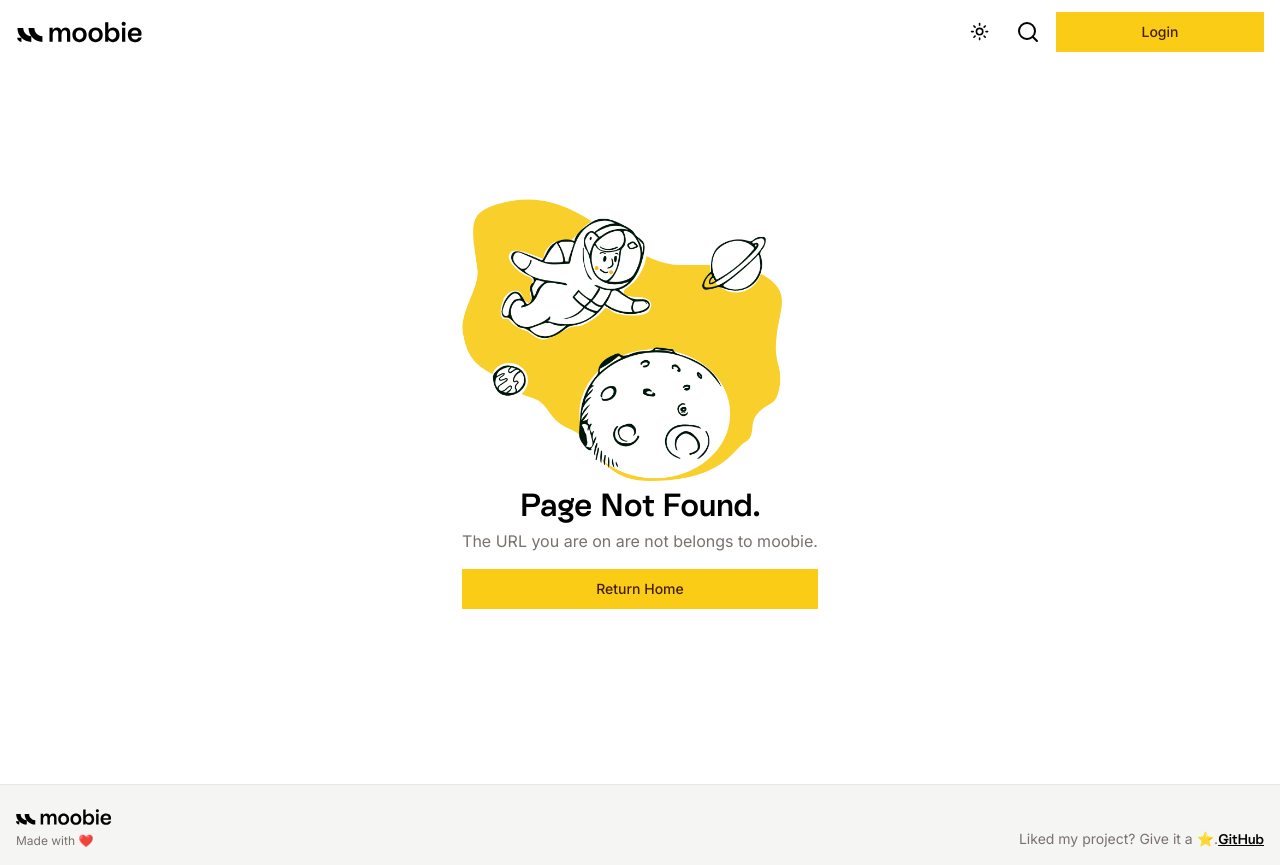
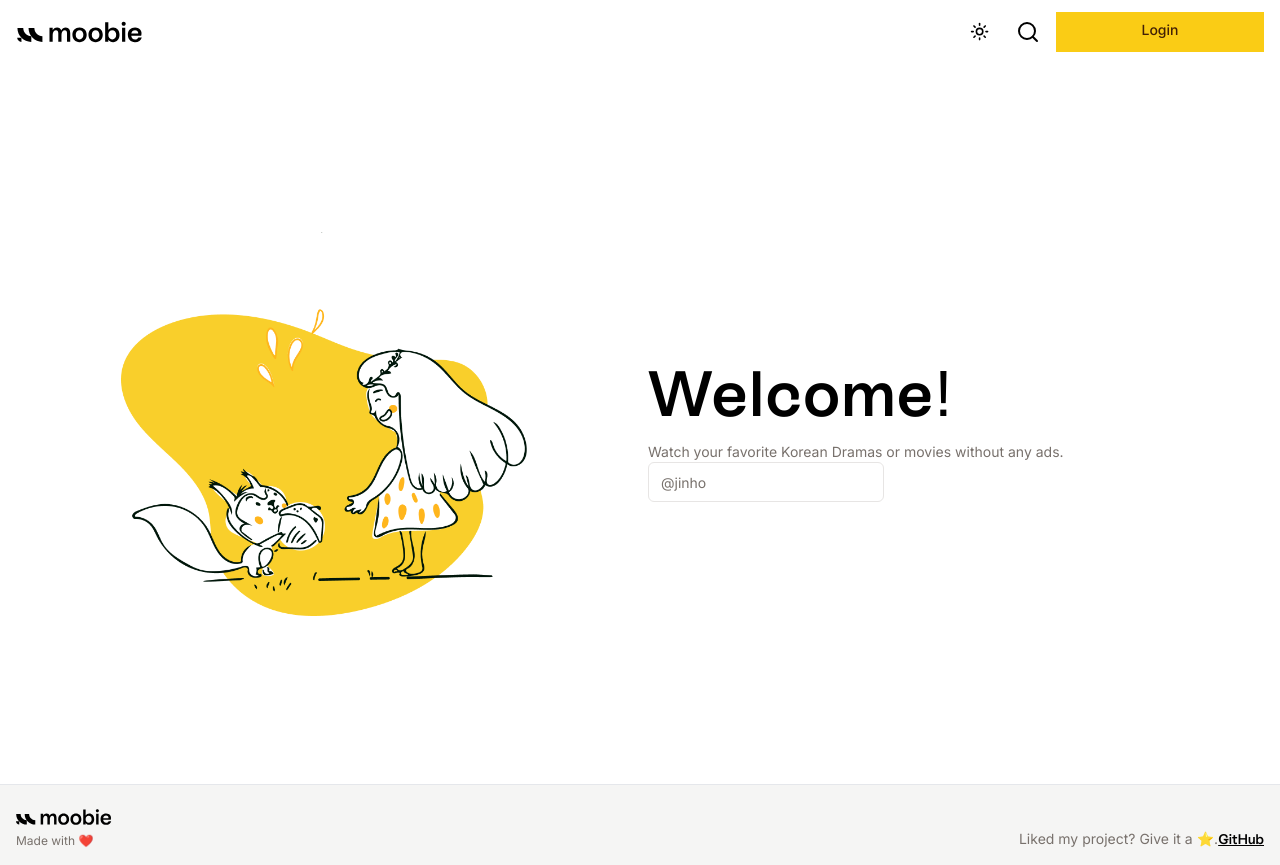
Before and after one commit to Zeddxx/moobie, a Next.js app: page /login in a window 1280 px wide. Before the commit this address had no page. Built offline with nearby package versions, Linux system fonts and the light colour scheme.

Commit message:
"fix: fixed SEO metadata OG image url."

```diff
--- /dev/null
+++ b/src/app/(authentication)/login/page.tsx
@@ -0,0 +1,22 @@
+import LoginForm from "@/components/auth/login-form";
+import CardWrapper from "@/components/card-wrapper";
+import MainWrapper from "@/components/containers/main-wrapper";
+import { Input } from "@/components/ui/input";
+import Image from "next/image";
+
+const LoginPage = () => {
+  return (
+    <section>
+      <MainWrapper className="px-4 h-[calc(100dvh-80px)]">
+        <CardWrapper
+          image="/assets/images/welcome.png"
+          heading="Welcome!"
+          description="Watch your favorite Korean Dramas or movies without any ads."
+        >
+          <LoginForm />
+        </CardWrapper>
+      </MainWrapper>
+    </section>
+  );
+};
+export default LoginPage;
--- a/src/app/(main)/home/loading.tsx
+++ b/src/app/(main)/home/loading.tsx
@@ -6,7 +6,7 @@ export default function loading() {
   return (
     <div className="">
       <MainWrapper>
-        <Skeleton className="min-h-80 max-h-[580px] h-[50vw] w-screen" />
+        <Skeleton className="min-h-80 max-h-[580px] h-[50vw] w-screen !rounded-none" />
 
         <div className="my-6 px-4">
           <h2 className="font-logo h3">Recently Updated</h2>
--- a/src/app/layout.tsx
+++ b/src/app/layout.tsx
@@ -46,6 +46,8 @@ export default function RootLayout({
         <ThemeProvider>
           <MainNavbar />
           <main className="min-h-[calc(100dvh-80px)] h-full">{children}</main>
+
+          {/* MAIN FOOTER */}
           <footer>
             <Footer />
           </footer>
--- /dev/null
+++ b/src/components/auth/login-form.tsx
@@ -0,0 +1,10 @@
+import { Input } from "../ui/input";
+
+const LoginForm = () => {
+  return (
+    <div className="max-w-sm w-full">
+      <Input placeholder="@jinho" />
+    </div>
+  );
+};
+export default LoginForm;
--- /dev/null
+++ b/src/components/card-wrapper.tsx
@@ -0,0 +1,41 @@
+import Image from "next/image";
+
+interface CardWrapperProps {
+  children: React.ReactNode;
+  heading: string;
+  description: string;
+  image: string;
+}
+
+const CardWrapper = ({
+  children,
+  description,
+  heading,
+  image,
+}: CardWrapperProps) => {
+  return (
+    <div className="grid grid-cols-1 lg:grid-cols-2 w-full h-full gap-x-4">
+      <div className="w-full hidden lg:flex h-full items-center justify-center">
+        <div className="relative h-96 w-full">
+          <Image
+            src={image}
+            alt="Welcoming user with cat and a small girl"
+            fill
+            className="object-contain h-full w-full"
+          />
+        </div>
+      </div>
+      <div className="flex flex-col items-center w-full lg:items-start justify-center">
+        <div className="">
+          <h1 className="text-[clamp(3rem,6vw,4rem)] font-logo tracking-wide">
+            {heading}
+          </h1>
+          <p className="text-muted-foreground text-sm">{description}</p>
+        </div>
+
+        <div className="">{children}</div>
+      </div>
+    </div>
+  );
+};
+export default CardWrapper;
--- a/src/components/navbars/main-navbar.tsx
+++ b/src/components/navbars/main-navbar.tsx
@@ -4,7 +4,7 @@ import Link from "next/link";
 
 import MainWrapper from "@/components/containers/main-wrapper";
 import { Icons } from "@/components/icons";
-import { Button } from "@/components/ui/button";
+import { Button, buttonVariants } from "@/components/ui/button";
 import { cn } from "@/lib/utils";
 import { MenuIcon } from "lucide-react";
 import { useScrollMonitor } from "@/hooks/use-scroll-monitor";
@@ -31,10 +31,10 @@ const MainNavbar = ({ type = "MAIN" }: Props) => {
         {/* MAIN MOOBIE LOGO */}
         <div className="flex items-center ">
           <TooltipContainer align="start" content="Moobie Home?">
-          <Link role="link" href="/home">
-            <Icons.moobieIcon className="sm:block hidden h-8 w-32 dark:invert" />
-            <Icons.moobieIconMobile className="h-8 w-8 cursor-pointer block sm:hidden dark:invert" />
-          </Link>
+            <Link role="link" href="/home">
+              <Icons.moobieIcon className="sm:block hidden h-8 w-32 dark:invert" />
+              <Icons.moobieIconMobile className="h-8 w-8 cursor-pointer block sm:hidden dark:invert" />
+            </Link>
           </TooltipContainer>
         </div>
 
@@ -45,10 +45,10 @@ const MainNavbar = ({ type = "MAIN" }: Props) => {
           {/* SEARCH DIALOG TOGGLE BUTTON */}
           <SearchDialog />
 
+          {/* NAVIGATE TO LOGIN */}
+          <Link href="/login" className={buttonVariants({ className: "w-52 md:block hidden text-center"})}>Login</Link>
+
           {/* HAMBURGER BUTTON */}
-          <Button role="button" className="w-52 md:block hidden">
-            Login
-          </Button>
           <Button
             aria-label=""
             role="button"
--- a/src/components/recently-updated.tsx
+++ b/src/components/recently-updated.tsx
@@ -1,8 +1,8 @@
 /* eslint-disable @next/next/no-img-element */
 import Link from "next/link";
-import { ScrollArea, ScrollBar } from "./ui/scroll-area";
+import { ScrollArea, ScrollBar } from "@/components/ui/scroll-area";
 import { RecentDramaProps } from "@/types";
-import { Badge } from "./ui/badge";
+import { Badge } from "@/components/ui/badge";
 import { parseDate } from "@/lib/utils";
 
 interface Props {
@@ -13,7 +13,7 @@ const RecentlyUpdated = ({ recentDrama }: Props) => {
   return (
     <ScrollArea className="w-full whitespace-nowrap">
       <div className="flex w-max space-x-4 py-4">
-        {recentDrama.map((recent, index) => (
+        {recentDrama?.map((recent, index) => (
           <div
             draggable={false}
             key={recent.id + index}
@@ -28,6 +28,7 @@ const RecentlyUpdated = ({ recentDrama }: Props) => {
                   draggable={false}
                   src={recent.poster}
                   alt={recent.title}
+                  loading="lazy"
                   className="h-full w-full object-cover flex-shrink-0"
                 />
                 <p className="text-muted-foreground text-sm absolute bottom-2 left-2 z-10">
--- a/src/components/shared/logs-modal.tsx
+++ b/src/components/shared/logs-modal.tsx
@@ -22,20 +22,36 @@ const LogsModal = () => {
   }, []);
 
   return (
-    <Dialog open={isDialogOpen} onOpenChange={() => setIsDialogOpen(false)}>
+    <Dialog open={true} onOpenChange={() => setIsDialogOpen(false)}>
       <DialogTrigger className="hidden"></DialogTrigger>
       <DialogContent>
         <DialogHeader>
           <DialogTitle>
-            <h1 className="text-[clamp(1.3rem,6vw,1.6rem)] font-logo">
+            <span className="text-[clamp(1.3rem,6vw,1.6rem)] font-logo">
               Welcome to moobie ❤️!
-            </h1>
+            </span>
           </DialogTitle>
           <DialogDescription>What&apos;s new in moobie v1.</DialogDescription>
         </DialogHeader>
 
         <div className="">
-          <h2 className="text-lg font-logo">1. New Features.</h2>
+          <h2 className="text-lg font-logo">1. Currently Underconstruction.</h2>
+          <ul className="pl-7">
+            <li className="list-disc">
+              <p className="text-sm">
+                Authentication.
+              </p>
+            </li>
+            <li className="list-disc">
+              <p className="text-sm">
+                Menu button functionality for mobiles.
+              </p>
+            </li>
+          </ul>
+
+
+          {/* V1.0.0 */}
+          {/* <h2 className="text-lg font-logo">1. New Features.</h2>
           <ul className="pl-7">
             <li className="list-disc">
               <p className="text-sm">
@@ -62,9 +78,19 @@ const LogsModal = () => {
                 Tooltip for the buttons and links (hover any button).
               </p>
             </li>
+          </ul> */}
+
+<h2 className="text-lg font-logo mt-2">2. Fixes bugs.</h2>
+          <ul className="pl-7">
+            <li className="list-disc">
+              <p className="text-sm">Fixed SEO Metadata.</p>
+            </li>
+            <li className="list-disc">
+              <p className="text-sm">Fixed loading carousel rounded for homepage (changed to 0px).</p>
+            </li>
           </ul>
 
-          <h2 className="text-lg font-logo mt-2">2. Fixes bugs.</h2>
+          {/* <h2 className="text-lg font-logo mt-2">2. Fixes bugs.</h2>
           <ul className="pl-7">
             <li className="list-disc">
               <p className="text-sm">Fixed SEO for all the pages.</p>
@@ -77,7 +103,7 @@ const LogsModal = () => {
                 Fixed format of date from recents and details page.
               </p>
             </li>
-          </ul>
+          </ul> */}
         </div>
       </DialogContent>
     </Dialog>
--- a/src/components/skeleton.tsx
+++ b/src/components/skeleton.tsx
@@ -5,7 +5,11 @@ import { useTheme } from "next-themes";
 import ReactSkeleton, { SkeletonTheme } from "react-loading-skeleton";
 import "react-loading-skeleton/dist/skeleton.css";
 
-const Skeleton = ({ className }: { className: string }) => {
+interface SkeletonProps {
+  className: string;
+}
+
+const Skeleton = ({ className }: SkeletonProps) => {
   const { theme } = useTheme();
 
   return (
@@ -14,7 +18,8 @@ const Skeleton = ({ className }: { className: string }) => {
       highlightColor={theme === "dark" ? "#444" : "#f5f5f5"}
     >
       <ReactSkeleton
-      className={cn(className, "dar")} />
+        className={cn(className)}
+      />
     </SkeletonTheme>
   );
 };
--- a/src/lib/utils.ts
+++ b/src/lib/utils.ts
@@ -16,7 +16,7 @@ export function absoluteUrl(path: string) {
 export function generateMetadata({
   title,
   description,
-  opengraphImage = "http://localhost:3000/opengraph-image.png",
+  opengraphImage = absoluteUrl("/opengraph-image.png"),
 }: GenerateMetadataProps): Metadata {
   return {
     title,
@@ -25,7 +25,7 @@ export function generateMetadata({
       title,
       description,
       type: "website",
-      url: "http://localhost:3000/home",
+      url: absoluteUrl("/home"),
       images: [
         {
           url: opengraphImage,
```
Also changed, not shown: package.json (+4 -6 lines), public/assets/images/welcome.png (added), 1 other file (tests, documents, lock files or other folders).
